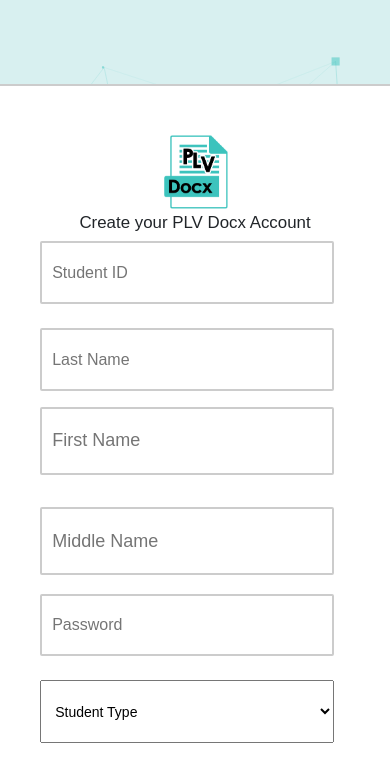
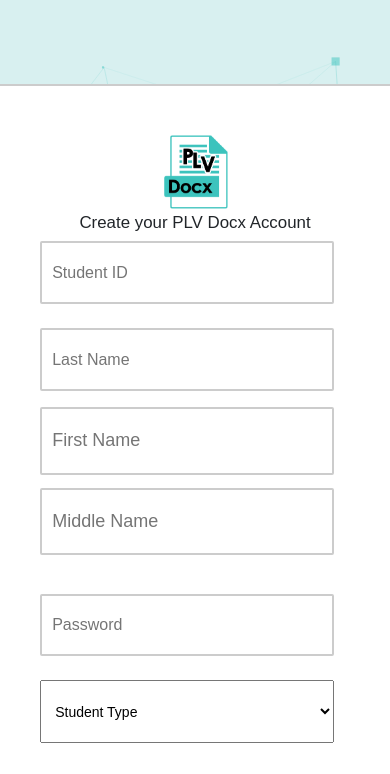
Before and after one commit to dev-hvstle/plvdocx-qwerty, a PHP site: page /register.php in a window 390 px wide. Shown: the top 774 px of the page. Run offline with PHP 8.4, Linux system fonts and the light colour scheme.

Commit message:
Update register.php

```diff
--- a/student/register.php
+++ b/student/register.php
@@ -188,7 +188,7 @@
 
 		.middlenameInput{
 			position: relative;
-			top: -90vw;
+			top: -95vw;
 			font-size: 18px;
 			height: 8vh;
 		}
```
